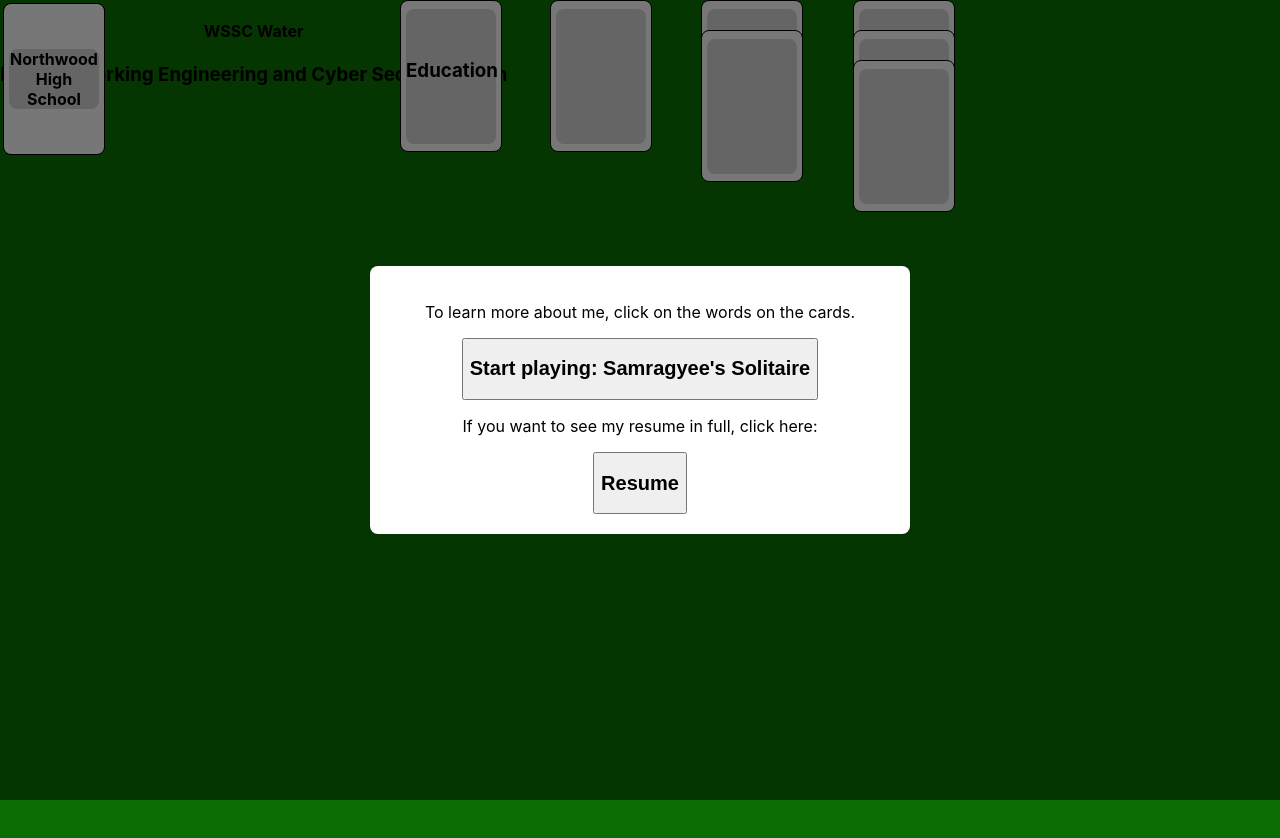
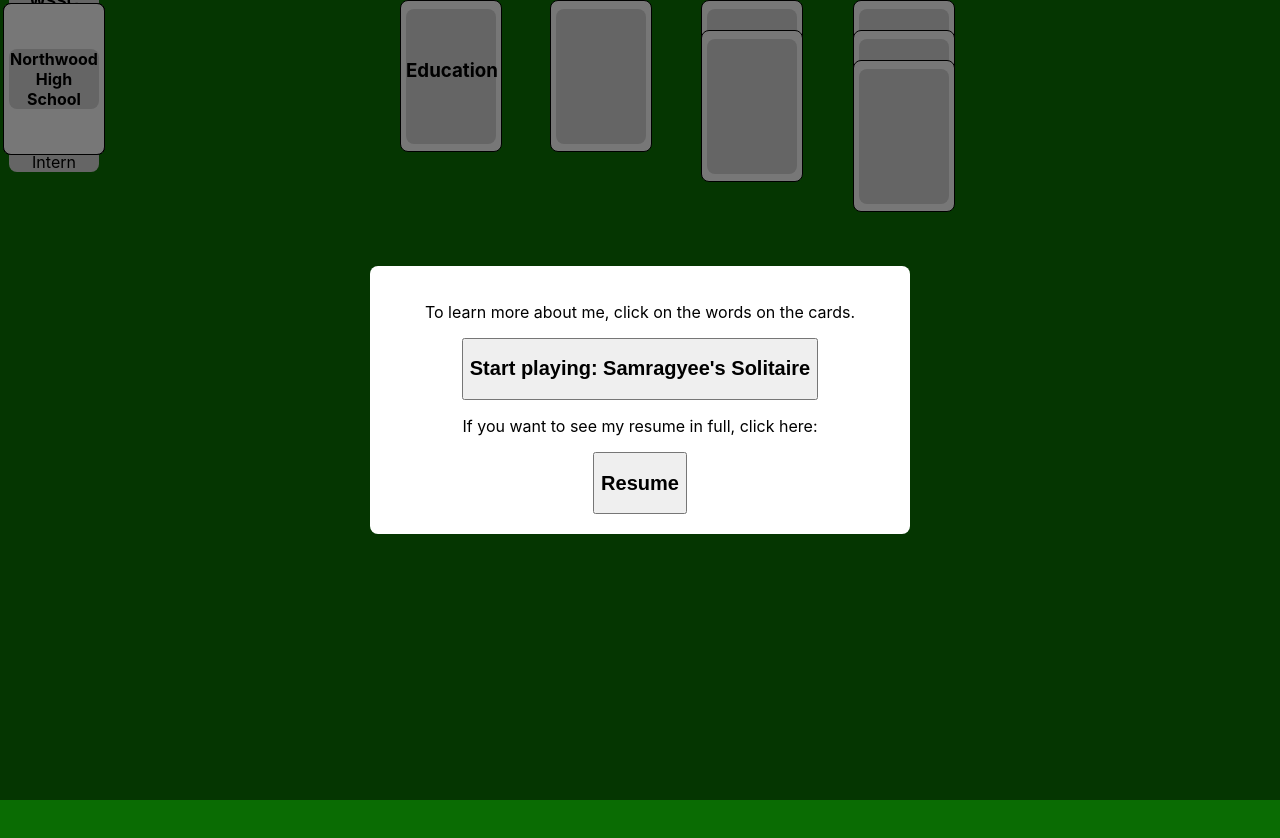
Before and after one commit to samragyee-d/portfolio-web, a React (Create React App) app: page / in a window 1280 px wide. Shown: the top 838 px of the page. Built offline with nearby package versions, Linux system fonts and the light colour scheme.

Commit message:
Imported CSS into WorkExp.js

```diff
--- a/src/pages/homepage/Cards/Card.js
+++ b/src/pages/homepage/Cards/Card.js
@@ -12,10 +12,6 @@ const Card = ({ index, xPosition }) => {
         <div className="filler-card-int"></div>
       </div>
 
-
-
-
-
   );
 };
 
--- a/src/pages/homepage/Cards/WorkExp.js
+++ b/src/pages/homepage/Cards/WorkExp.js
@@ -1,4 +1,5 @@
 import React from 'react';
+import "./WorkExp.css";
 
 function WorkExp() {
     const Work_Exp = [ {
@@ -6,9 +7,7 @@ function WorkExp() {
         Company: 'WSSC Water',
         Role: 'Data Networking Engineering and Cyber Security Intern',
         type: 'Internship',
-      }
-
-      ];
+      }];
 
       return (
         <main>
@@ -16,7 +15,7 @@ function WorkExp() {
             {Work_Exp.filter(card => card.type === 'Internship').map(card => (
               <div key={card.id}>
                 <h4 className='Most_Recent-Int'>{card.Company}</h4>
-                <h3 className='Most_Recent-Int'>{card.Role}</h3>
+                <p className='Most_Recent-Int'>{card.Role}</p>
               </div>
             ))}
           </div>
```
